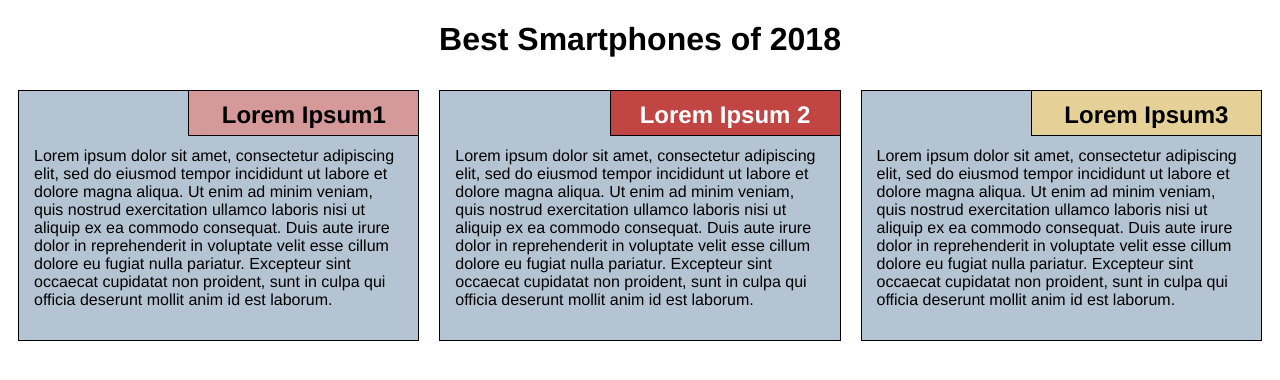
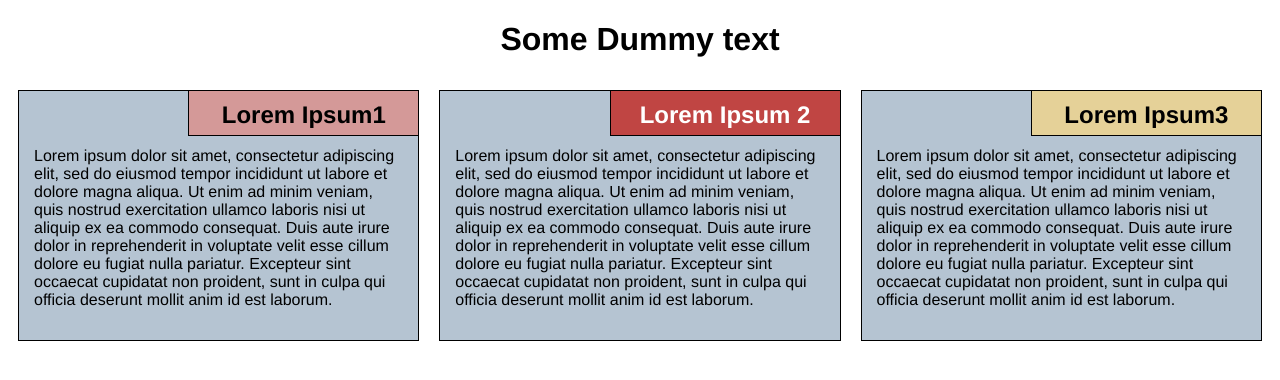
Before and after one commit to fambelic/prova, a plain HTML site: page module2-solution/index.html in a window 1280 px wide. Drawn offline with Linux system fonts and the light colour scheme.

Commit message:
third commit

```diff
--- a/module2-solution/index.html
+++ b/module2-solution/index.html
@@ -4,12 +4,12 @@
 <head>
     <meta charset="utf-8">
     <meta name="viewport" content="width=device-width, initial-scale=1">
-    <title>Assignment Solution for Module 2</title>
+    <title>Module 2</title>
     <link rel="stylesheet" href="css/style.css">
 </head>
 
 <body>
-    <h1>Best Smartphones of 2018</h1>
+    <h1>Some Dummy text</h1>
     <div class="row">
         <div class="col-lg-4 col-md-6 col-sm-12">
             <section class="l1">
```
